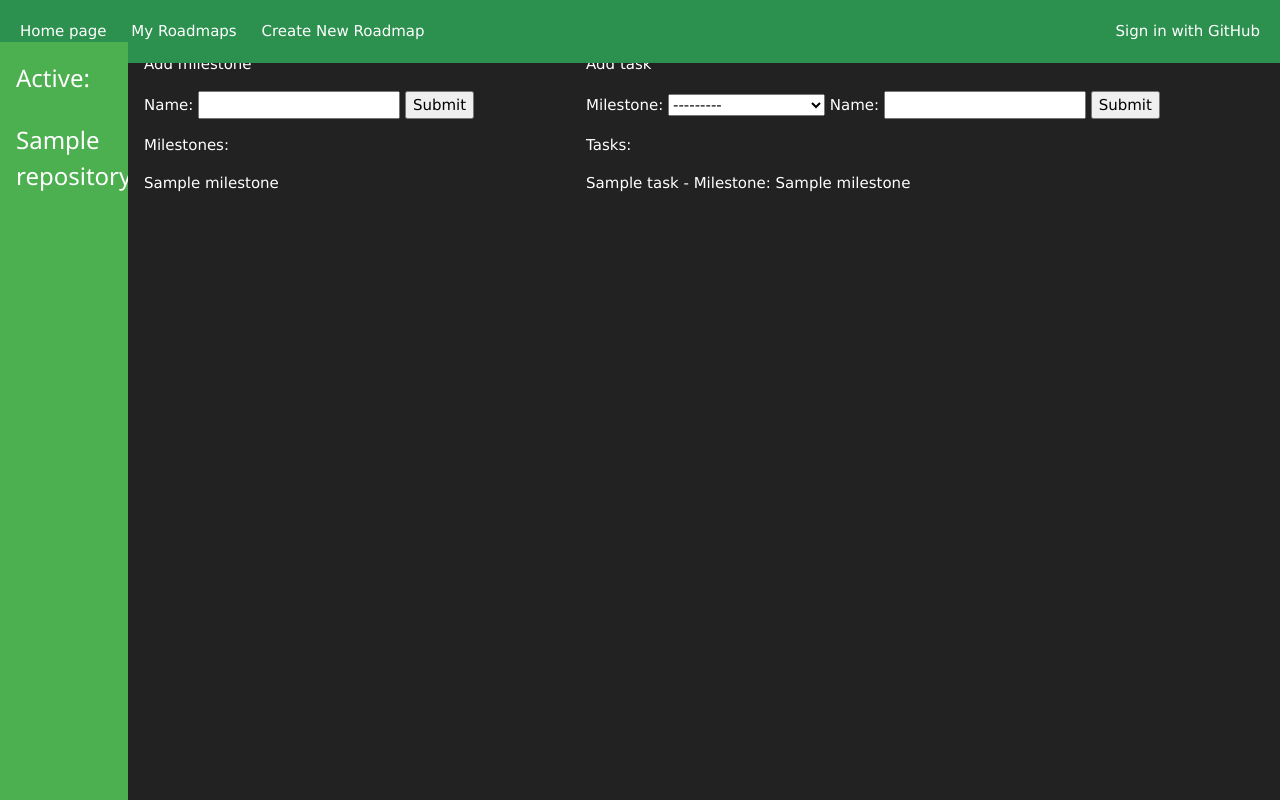
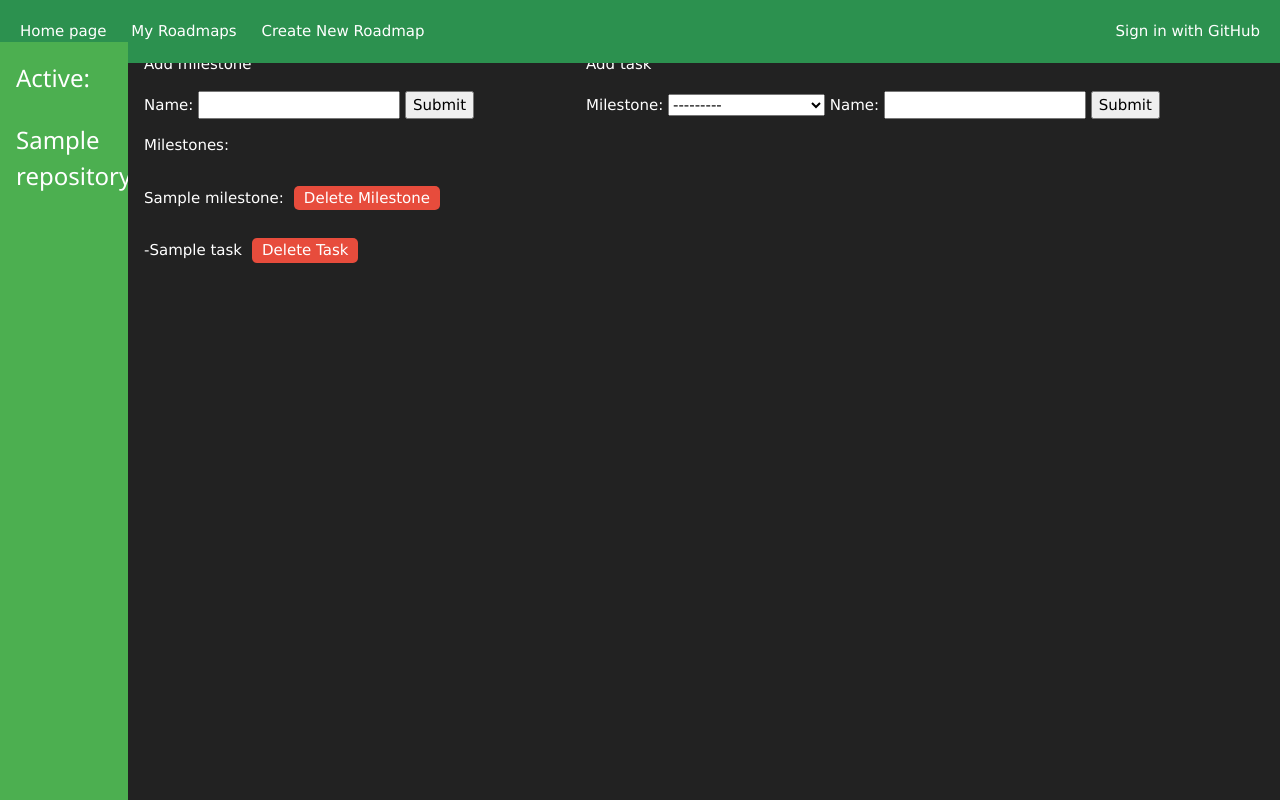
Before and after one commit to MichalKozlowskii/git-roadmap, a Django app: page /create_new_roadmap/1/ in a window 1280 px wide. Run offline with Django 4.2, Linux system fonts and the light colour scheme; tables that the repository leaves empty hold one stand-in row (values such as "Sample post"); some libraries are stand-ins or nearby versions.

Commit message:
feat: option to delete milestones and tasks

```diff
--- a/git_roadmap/urls.py
+++ b/git_roadmap/urls.py
@@ -28,4 +28,6 @@
     path('roadmaps/<int:repository_id>/', views.roadmap, name='roadmaps'),
     path('mark-task-done/<int:task_id>/', views.mark_task_done, name='mark-task-done'),
     path('mark-task-undone/<int:task_id>/', views.mark_task_undone, name='mark-task-undone'),
+    path('delete-task/<int:task_id>/', views.delete_task, name='delete-task'),
+    path('delete-milestone/<int:milestone_id>/', views.delete_milestone, name='delete-milestone'),
 ]
--- a/roadmap/templates/roadmap/create_roadmap.html
+++ b/roadmap/templates/roadmap/create_roadmap.html
@@ -15,6 +15,21 @@
 
         .section {
             margin-right: 10%;
+        }
+
+        .delete-button {
+            background-color: rgba(231, 76, 60, 1); /* Red color with full alpha */
+            color: white;
+            border: none;
+            padding: 1px 10px;
+            margin-left: 10px;
+            border-radius: 5px;
+            cursor: pointer;
+            transition: background-color 0.3s ease;
+        }
+
+        .delete-button:hover {
+            background-color: rgba(231, 76, 60, 0.8); /* Slightly transparent red color */
         }
     </style>
 </head>
@@ -41,7 +56,22 @@
                     <div>
                         <p>Milestones: </p>
                         {% for milestone in milestones %}
-                            <p>{{ milestone.name }}</p>
+                            <div class="container">
+                                <p>{{ milestone.name }}:</p>
+                                <form action="{% url 'delete-milestone' milestone.id %}" method="POST">
+                                    {% csrf_token %}
+                                    <button class="delete-button" type="submit">Delete Milestone</button>
+                                </form>
+                            </div>
+                            {% for task in milestone.task_set.all %}
+                                <div class="container">
+                                    <p>-{{ task.name }}</p>
+                                    <form action="{% url 'delete-task' task.id %}" method="POST">
+                                        {% csrf_token %}
+                                        <button class="delete-button" type="submit">Delete Task</button>
+                                    </form>
+                                </div>
+                            {% endfor %}
                         {% endfor %}
                     </div>
                 </div>
@@ -52,11 +82,6 @@
                         {% csrf_token %}
                         {{ task_form }}
                         <input type="submit" name="taskform">
-
-                        <p>Tasks:</p>
-                        {% for task in tasks %}
-                            <p> {{ task.name }} - Milestone: {{ task.milestone.name }}</p>
-                        {% endfor %}
                     </form>
                 </div>
             </div>
--- a/roadmap/urls.py
+++ b/roadmap/urls.py
@@ -9,4 +9,6 @@
     path('roadmaps/<int:repository_id>/', views.roadmap),
     path('mark-task-done/<int:task_id>/', views.mark_task_done),
     path('mark-task-undone/<int:task_id>/', views.mark_task_undone),
+    path('delete-task/<int:task_id>/', views.delete_task),
+    path('delete-milestone/<int:milestone_id>/', views.delete_milestone),
 ]
--- a/roadmap/views.py
+++ b/roadmap/views.py
@@ -105,3 +105,15 @@
     task.save()
     repository_git_id = task.repository.git_id
     return redirect(f'http://localhost:8000/roadmaps/{repository_git_id}/')
+
+def delete_task(request, task_id):
+    task = get_object_or_404(Task, id=task_id)
+    repository_git_id = task.repository.git_id
+    task.delete()
+    return redirect(f'http://localhost:8000/create_new_roadmap/{repository_git_id}/')
+
+def delete_milestone(request, milestone_id):
+    milestone = get_object_or_404(Milestone, id=milestone_id)
+    repository_git_id = milestone.repository.git_id
+    milestone.delete()
+    return redirect(f'http://localhost:8000/create_new_roadmap/{repository_git_id}/')
```
